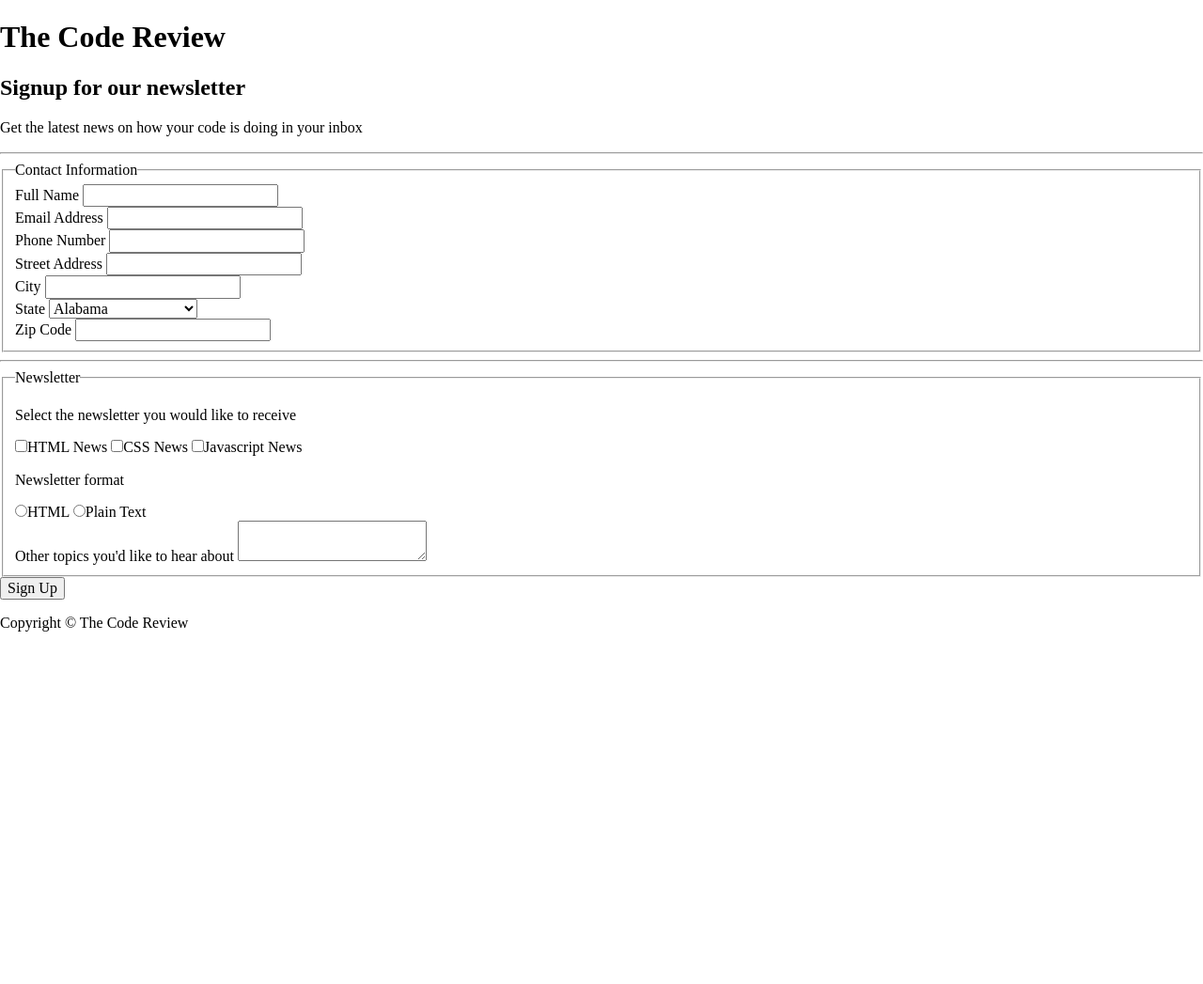
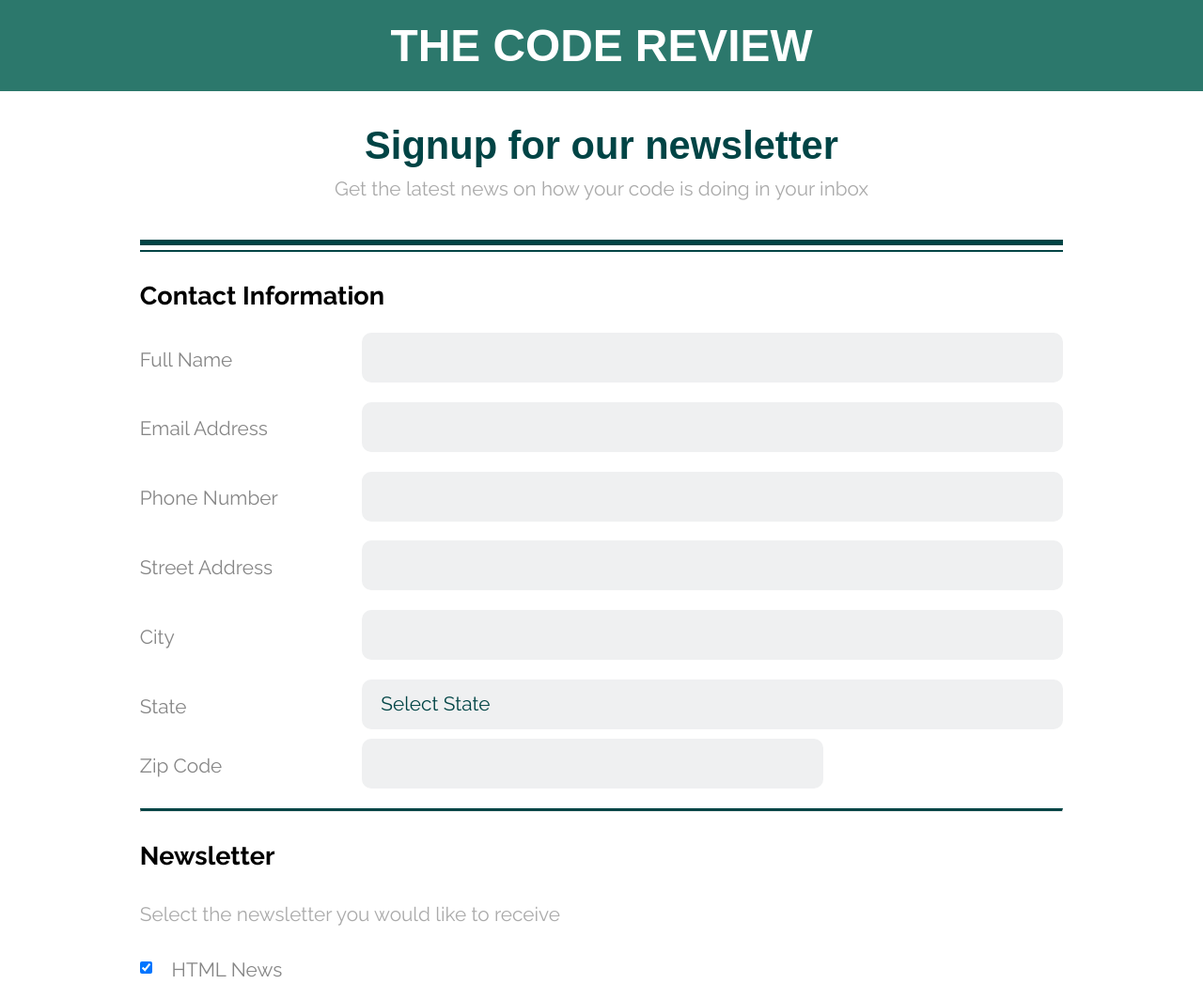
Before and after one commit to ilyasKerbal/treehouse-form-challenge, a plain HTML site: page index.html in a window 1280 px wide. Shown: the top 1047 px of the page at 94% size. Before the commit the page ends 800 px from the top, so only its background shows below. Drawn offline with Linux system fonts and the light colour scheme; a web font is replaced by a local one.

Commit message:
Form finished witout validation

```diff
--- a/css/style.css
+++ b/css/style.css
@@ -1,3 +1,182 @@
 * {
     box-sizing: border-box;
 }
+
+body {
+    font-family: 'Raleway', serif;
+    font-size: 1.3em;
+}
+
+h1, h2, h3, h4 {
+    font-family: 'Odibee Sans', sans-serif;
+    color: #004445;
+    margin-bottom: 0;
+}
+
+h2 {
+    font-size: 2em;
+}
+
+p {
+    color: #aaa;
+}
+
+/*
+    Page design
+*/
+
+.wrapper{
+    width: 100%;
+    max-width: 1024px;
+    margin: 0 auto;
+    padding-left: 1em;
+    padding-right: 1em;
+}
+
+header {
+    background-color: #2c786c;
+    padding: 1em 0;
+}
+
+header h1 {
+    color: white;
+    margin: 0;
+    text-align: center;
+    font-size: 2.3em;
+    text-transform: uppercase;
+}
+
+#banner {
+    text-align: center;
+}
+
+#banner p {
+    margin-top: .5em;
+    margin-bottom: 2em;
+}
+
+.separator {
+    border-top: 6px #004445 solid;
+    border-bottom: 2px #004445 solid;
+    border-left: none;
+    border-right: none;
+    margin-bottom: 1.5em;
+    height: 5px;
+}
+
+.separator2 {
+    border-top: 3px #004445 solid;
+    margin-left: 0;
+    margin-right: 0;
+    margin-bottom: 1.5em;
+    margin-top: 1em;
+}
+
+main form {
+    display: flex;
+    flex-direction: column;
+}
+
+fieldset {
+    border: none;
+    padding: 0;
+    margin: 0;
+}
+
+legend {
+    font-weight: bold;
+    font-size: 1.3em;
+    margin-bottom: .5em;
+}
+
+.form-element {
+    display: flex;
+    flex-direction: column;
+}
+
+.form-element label {
+    color: #868686;
+    margin: 0.7em 0 0.5em 0;
+}
+
+.choice label {
+    margin-left: 1em;
+}
+
+textarea, input:not([type="checkbox"]):not([type="radio"]), select{
+    background-color: #eff0f1;
+    padding: .7em 1em;
+    border: none;
+    -webkit-border-radius: 10px;
+    -moz-border-radius: 10px;
+    border-radius: 10px;
+    -webkit-appearance: none;
+    -moz-appearance: none;
+    appearance: none;
+    color: #004445;
+}
+
+#zip {
+    width: 50%;
+}
+
+textarea:focus, input:not([type="checkbox"]):not([type="radio"]):focus, select:focus {
+    border: 2px #2c786c solid;
+    outline: none;
+}
+
+.choice {
+    display: flex;
+    align-items: center;
+}
+
+textarea {
+    margin: 1em 0;
+    resize: none;
+}
+
+button {
+    padding: .5em 1em;
+    -webkit-border-radius: 10px;
+    -moz-border-radius: 10px;
+    border-radius: 10px;
+    outline: none;
+    cursor: pointer;
+    background-color: #f8b400;
+    border: none;
+    font-weight: bold;
+    color: white;
+    margin-top: 1em;
+}
+
+footer {
+    text-align: center;
+    margin-top: 2em;
+}
+
+/*
+    Media Queries
+*/
+
+@media (min-width: 760px) {
+    fieldset:first-child .form-element {
+        flex-direction: row;
+        flex-wrap: wrap;
+        justify-content: flex-start;
+        align-content: space-between;
+        align-items: center;
+    }
+
+    .form-element > label {
+        flex-basis: 24%;
+    }
+
+    .form-element > input:not([type="number"]), .form-element > select {
+        flex-basis: 76%;
+        margin: .5em 0;
+    }
+
+    #zip {
+        width: 50%;
+    }
+}
--- a/index.html
+++ b/index.html
@@ -15,42 +15,44 @@
             <div id="top-header">
                 <h1>The Code Review</h1>
             </div>
-            <div id="banner">
+        </div>
+    </header>
+
+    <!-- Banner starts here-->
+    <section id="banner">
+        <div class="wrapper">
             <h2>Signup for our newsletter</h2>
             <p>Get the latest news on how your code is doing in your inbox</p>
+            <hr class="separator">
         </div>
-        </div>
-        <hr class="separator">
-    </header>
+    </section>
 
     <!-- Main content starts here -->
     <main>
+        <div class="wrapper">
             <form action="index.html" method="post">
                 <fieldset>
                     <legend>Contact Information</legend>
                     <div class="form-element">
                         <label for="name">Full Name</label>
                         <input type="text" id="name" name="name">
-                </div>
-                <div class="form-element">
+
                         <label for="email">Email Address</label>
                         <input type="email" id="email" name="email" >
-                </div>
-                <div class="form-element">
+
                         <label for="phone">Phone Number</label>
                         <input type="tel" id="phone" name="phone" >
-                </div>
-                <div class="form-element">
+
                         <label for="address">Street Address</label>
                         <input type="text" id="address" name="address">
-                </div>
-                <div class="form-element">
+
                         <label for="city">City</label>
                         <input type="text" id="city" name="city">
-                </div>
-                <div class="form-element">
+
                         <label for="state">State</label>
-                    <select id="state">
+                        <select id="state" >
+                            <optgroup label="All States">
+                                <option value="" disabled selected>Select State</option>
                                 <option value="AL">Alabama</option>
                                 <option value="AK">Alaska</option>
                                 <option value="AZ">Arizona</option>
@@ -102,9 +104,9 @@
                                 <option value="WV">West Virginia</option>
                                 <option value="WI">Wisconsin</option>
                                 <option value="WY">Wyoming</option>
+                            </optgroup>
                         </select>
-                </div>
-                <div class="form-element">
+
                         <label for="zip">Zip Code</label>
                         <input type="number" id="zip" name="zip">
                     </div>
@@ -114,22 +116,23 @@
                     <legend>Newsletter</legend>
                     <div class="form-element">
                         <p>Select the newsletter you would like to receive</p>
-                    <input type="checkbox" id="html-newsletter" name="html-newsletter"><label for="html-newsletter">HTML News</label>
-                    <input type="checkbox" id="css-news" name="css-newsletter"><label for="css-news">CSS News</label>
-                    <input type="checkbox" id="javascript-news" name="javascript-newsletter"><label for="javascript-news">Javascript News</label>
+                        <div class="choice"><input type="checkbox" id="html-newsletter" name="html-newsletter" checked><label for="html-newsletter">HTML News</label></div>
+                        <div class="choice"><input type="checkbox" id="css-news" name="css-newsletter"><label for="css-news">CSS News</label></div>
+                        <div class="choice"><input type="checkbox" id="javascript-news" name="javascript-newsletter"><label for="javascript-news">Javascript News</label></div>
                     </div>
                     <div class="form-element">
                         <p>Newsletter format</p>
-                    <input type="radio" id="html-format" value="html" name="format"><label for="html-format">HTML</label>
-                    <input type="radio" id="plain-format" value="plain" name="format"><label for="plain-format">Plain Text</label>
+                        <div class="choice"><input type="radio" id="html-format" value="html" name="format"><label for="html-format">HTML</label></div>
+                        <div class="choice"><input type="radio" id="plain-format" value="plain" name="format"><label for="plain-format">Plain Text</label></div>
                     </div>
                     <div class="form-element">
                         <label for="comment">Other topics you'd like to hear about</label>
-                    <textarea id="comment" name="comment"></textarea>
+                        <textarea id="comment" name="comment" rows="5"></textarea>
                     </div>
                 </fieldset>
                 <button>Sign Up</button>
             </form>
+        </div>
         </main>
 
         <!-- Footer starts here -->
```
Lines whose indentation alone changed are shown as unchanged.
